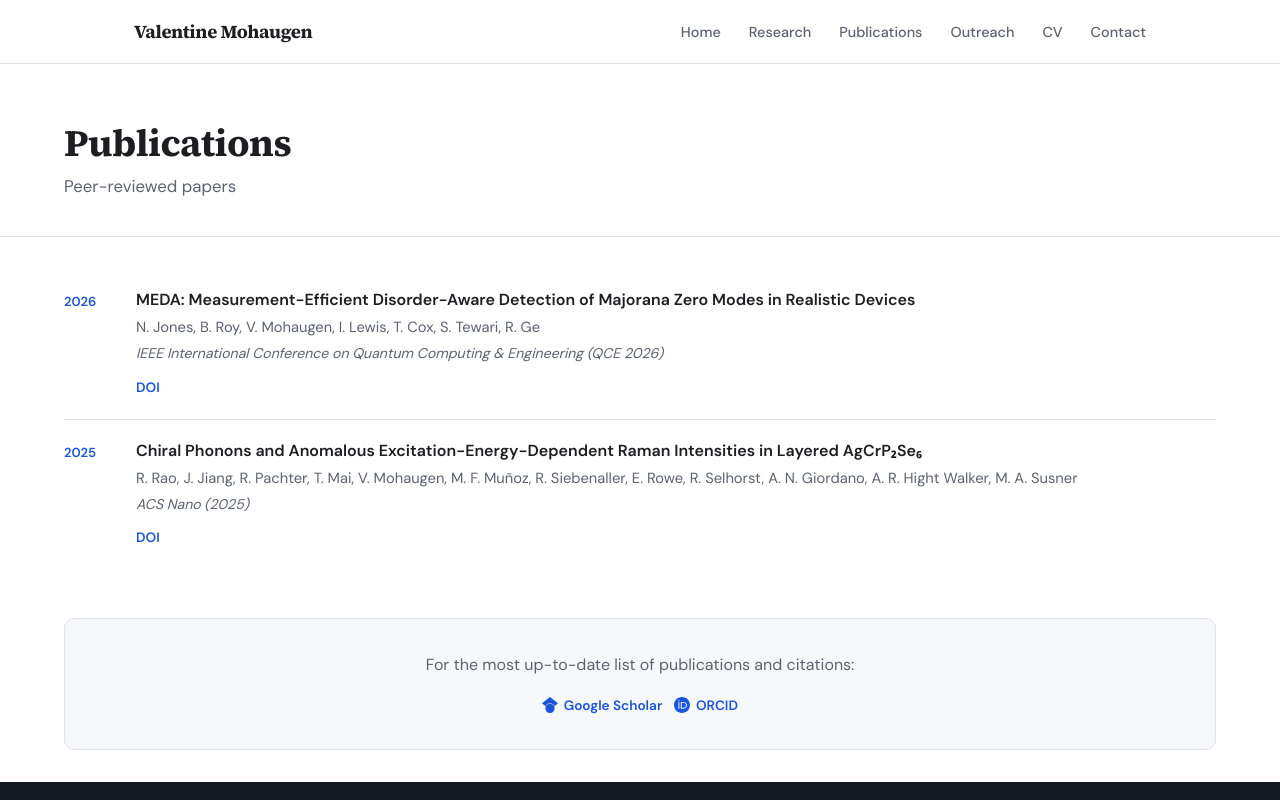
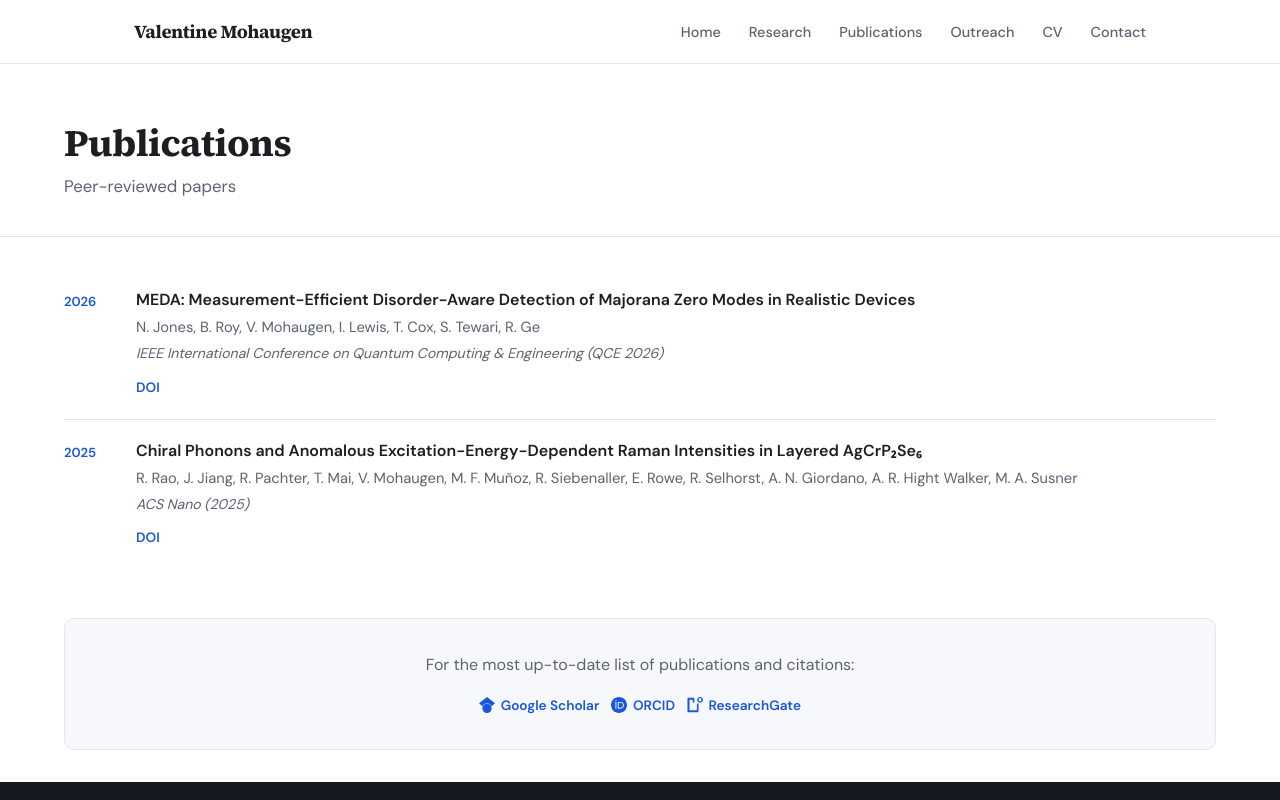
Before and after one commit to Valmohaugen/valmohaugen.github.io, a Next.js app: page /publications in a window 1280 px wide. Shown: the top 800 px of the page. Built offline with nearby package versions, Linux system fonts and the light colour scheme.

Commit message:
Add ResearchGate to the publication profile links
Alongside Google Scholar and ORCID, matching the homepage link set.

```diff
--- a/app/publications/page.tsx
+++ b/app/publications/page.tsx
@@ -1,5 +1,5 @@
 import type { Metadata } from 'next';
-import { GitHubIcon, ScholarIcon, OrcidIcon } from '@/components/icons';
+import { GitHubIcon, ScholarIcon, OrcidIcon, ResearchGateIcon } from '@/components/icons';
 import publications from '@/data/publications.json';
 import siteConfig from '@/data/site-config.json';
 import type { Publication } from '@/lib/types';
@@ -87,6 +87,10 @@ export default function PublicationsPage() {
                 <OrcidIcon size={16} />
                 ORCID
               </a>
+              <a href={siteConfig.researchgateUrl} className="link-inline" target="_blank" rel="noopener noreferrer">
+                <ResearchGateIcon size={16} />
+                ResearchGate
+              </a>
             </div>
           </div>
         </div>
```
